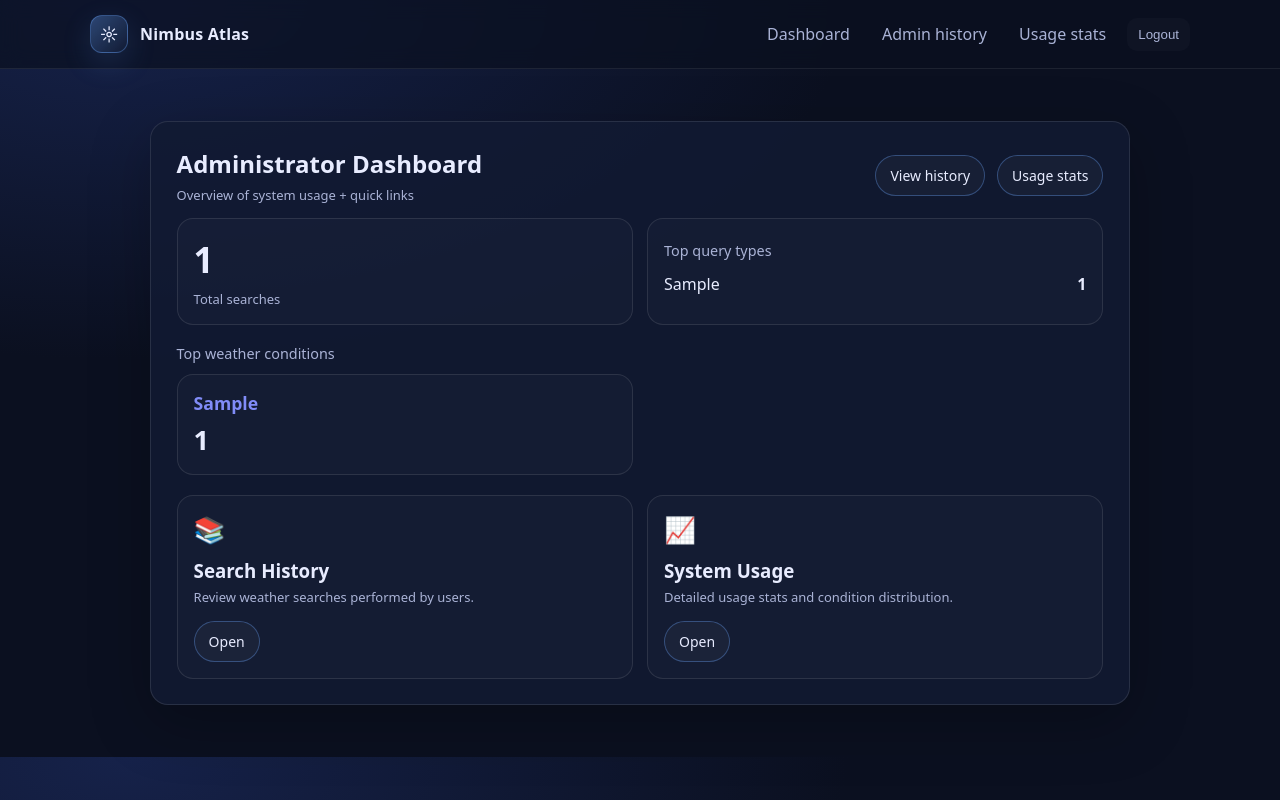
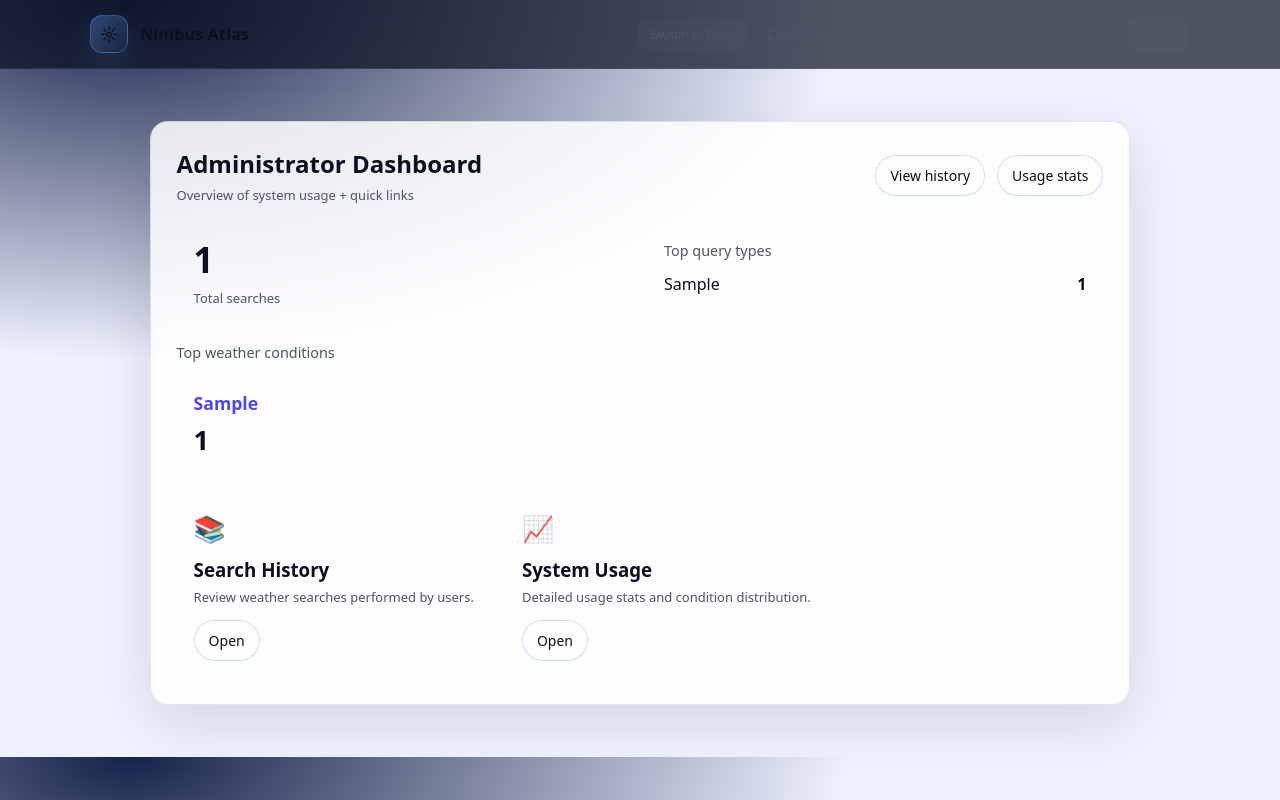
Before and after one commit to Egi-de/HCI-CAT-Project, a Django app: page /admin/dashboard/ in a window 1280 px wide. Run offline with Django 5.2, Linux system fonts and the light colour scheme; a user stored in the database is signed in; tables that the repository leaves empty hold one stand-in row (values such as "Sample post").

Commit message:
Implement theme toggle functionality and enhance admin dashboard layout; add fallback icons and update styles for better UI consistency

```diff
--- a/static/weather/app.css
+++ b/static/weather/app.css
@@ -2,6 +2,12 @@
 
 :root {
   --bg: #0b1020;
+
+}
+
+:root[data-theme='dark'] {
+  --bg: #0b1020;
+
   --panel: rgba(18, 26, 51, 0.85);
   --text: #e8ecff;
   --muted: #aab3d6;
@@ -13,6 +19,21 @@
   --shadow: 0 18px 60px rgba(0, 0, 0, 0.25);
   --radius: 18px;
 }
+
+:root[data-theme='light'] {
+  --bg: #eef2ff;
+  --panel: rgba(255, 255, 255, 0.85);
+  --text: #0b1020;
+  --muted: #4b5563;
+  --accent: #2563eb;
+  --accent2: #4f46e5;
+  --success: #059669;
+  --danger: #dc2626;
+  --border: rgba(10, 15, 35, 0.10);
+  --shadow: 0 18px 60px rgba(2, 6, 23, 0.12);
+  --radius: 18px;
+}
+
 
 * {
   box-sizing: border-box;
@@ -301,9 +322,45 @@ input:focus {
   margin-top: 14px;
 }
 
+/* Flex variant for dashboard cards */
+.admin-kpis--flex {
+  display: flex;
+  flex-wrap: wrap;
+  gap: 14px;
+}
+
+.admin-kpis--flex>.admin-tile {
+  flex: 1 1 320px;
+  min-width: 280px;
+}
+
+.admin-kpi-number {
+  font-size: 2.2rem;
+  font-weight: 900;
+}
+
+.admin-flex-cards {
+  display: flex;
+  flex-wrap: wrap;
+  gap: 14px;
+}
+
+.admin-card-compact {
+  flex: 1 1 240px;
+  min-width: 200px;
+}
+
 @media (max-width: 860px) {
   .admin-kpis {
     grid-template-columns: 1fr;
+  }
+
+  .admin-kpis--flex {
+    flex-direction: column;
+  }
+
+  .admin-flex-cards {
+    flex-direction: column;
   }
 }
 
--- /dev/null
+++ b/static/weather/theme.js
@@ -0,0 +1,49 @@
+(function () {
+    // Demo-style core logic (use data-theme attribute + localStorage)
+    const STORAGE_KEY = 'theme'; // must match snippet
+
+    const toggleBtn = document.querySelector('[data-theme-toggle]');
+    const html = document.documentElement;
+
+    function applyTheme(dark) {
+        const theme = dark ? 'dark' : 'light';
+
+        // Match the example: only toggle data-theme on <html>
+        html.setAttribute('data-theme', theme);
+
+        // Persist preference
+        try {
+            localStorage.setItem(STORAGE_KEY, theme);
+        } catch (e) {
+            // ignore
+        }
+
+        // Update button label (your UI expectation)
+        if (toggleBtn) {
+            toggleBtn.textContent = dark ? 'Switch to Light' : 'Switch to Dark';
+        }
+
+        // Browser chrome / mobile address bar color
+        const meta = document.querySelector('meta[name="theme-color"]');
+        if (meta) meta.setAttribute('content', dark ? '#0b1020' : '#f3f4ff');
+    }
+
+    // Restore on load (match example)
+    const saved = localStorage.getItem(STORAGE_KEY);
+    if (saved === 'dark' || saved === 'light') {
+        applyTheme(saved === 'dark');
+    } else {
+        const prefersDark = window.matchMedia && window.matchMedia('(prefers-color-scheme: dark)').matches;
+        applyTheme(prefersDark);
+    }
+
+    // Switch (match example behavior: toggle data-theme)
+    if (toggleBtn) {
+        toggleBtn.addEventListener('click', (e) => {
+            e.preventDefault();
+            const currentTheme = html.getAttribute('data-theme') || 'dark';
+            const nextTheme = currentTheme === 'light' ? 'dark' : 'light';
+            applyTheme(nextTheme === 'dark');
+        });
+    }
+})();
--- a/templates/weather/admin_dashboard.html
+++ b/templates/weather/admin_dashboard.html
@@ -16,10 +16,10 @@
             </div>
         </div>
 
-        <div class="admin-kpis">
+        <div class="admin-kpis admin-kpis--flex">
             <div class="admin-tile">
-                <div style="font-size:2.2rem;font-weight:800;">{{ total_searches }}</div>
-                <div class="admin-sub" style="margin-top:.4rem;">Total searches</div>
+                <div class="admin-kpi-number">{{ total_searches }}</div>
+                <div class="admin-sub">Total searches</div>
             </div>
 
             <div class="admin-tile">
@@ -39,9 +39,9 @@
 
         <div class="admin-sub" style="margin-top:1.2rem; font-size:.9rem; margin-bottom:.7rem;">Top weather
             conditions</div>
-        <div class="admin-grid-2">
+        <div class="admin-flex-cards">
             {% for c in top_conditions %}
-            <div class="admin-tile" style="padding:16px;">
+            <div class="admin-tile admin-card-compact">
                 <div class="admin-accent" style="font-size:1.1rem;">{{ c.condition }}</div>
                 <div style="margin-top:.4rem;font-weight:900;font-size:1.7rem;">{{ c.count }}</div>
             </div>
@@ -50,8 +50,9 @@
             {% endfor %}
         </div>
 
-        <div class="admin-grid-auto" style="margin-top:1.2rem;">
+        <div class="admin-flex-cards" style="margin-top:1.2rem;">
             <div class="admin-tile">
+
                 <div style="font-size:1.6rem;margin-bottom:.7rem;">📚</div>
                 <h3 style="margin:0 0 .35rem 0;">Search History</h3>
                 <p class="admin-sub" style="margin:0;">Review weather searches performed by users.</p>
--- a/templates/weather/base.html
+++ b/templates/weather/base.html
@@ -8,6 +8,24 @@
     <title>{% block title %}Weather Information System{% endblock %}</title>
     <link rel="stylesheet" href="{% static 'weather/app.css' %}" />
     <meta name="theme-color" content="#0b1020" />
+
+    <script>
+        // Apply saved theme ASAP to prevent flashes and ensure CSS variables update immediately
+        (function () {
+            try {
+                var saved = localStorage.getItem('theme');
+                if (saved === 'dark' || saved === 'light') {
+                    document.documentElement.setAttribute('data-theme', saved);
+                    return;
+                }
+                var prefersDark = window.matchMedia && window.matchMedia('(prefers-color-scheme: dark)').matches;
+                document.documentElement.setAttribute('data-theme', prefersDark ? 'dark' : 'light');
+            } catch (e) {
+                // ignore
+            }
+        })();
+    </script>
+
 </head>
 
 <body>
@@ -19,12 +37,15 @@
             </a>
 
             <nav class="nav">
+                <button type="button" class="nav-link nav-link--ghost" data-theme-toggle>
+                    Toggle theme
+                </button>
+
                 {% if user.is_authenticated and user.is_staff %}
                 <a class="nav-link" href="{% url 'admin-dashboard' %}">Dashboard</a>
                 <a class="nav-link" href="{% url 'admin-history' %}">Admin history</a>
                 <a class="nav-link" href="{% url 'admin-stats' %}">Usage stats</a>
                 {% endif %}
-
 
                 {% if user.is_authenticated %}
                 <form class="nav-logout" method="post" action="{% url 'admin-logout' %}">
@@ -34,6 +55,7 @@
                 </form>
                 {% endif %}
             </nav>
+
         </div>
     </header>
 
@@ -50,6 +72,8 @@
     </main>
 
     <script src="{% static 'weather/app.js' %}" defer></script>
+    <script src="{% static 'weather/theme.js' %}" defer></script>
+
 </body>
 
 </html>
```
Also changed, not shown: templates/weather/admin_login.html (+9 -6 lines), templates/weather/admin_stats.html (+5 -5 lines), templates/weather/index.html (+83 -24 lines), static/weather/fallback-icon.png (added), static/weather/images (1).png (added).
